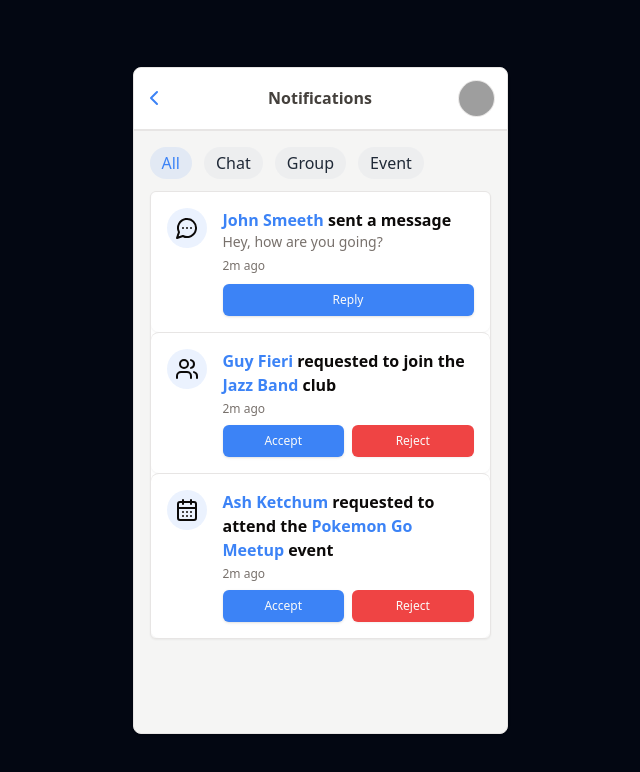
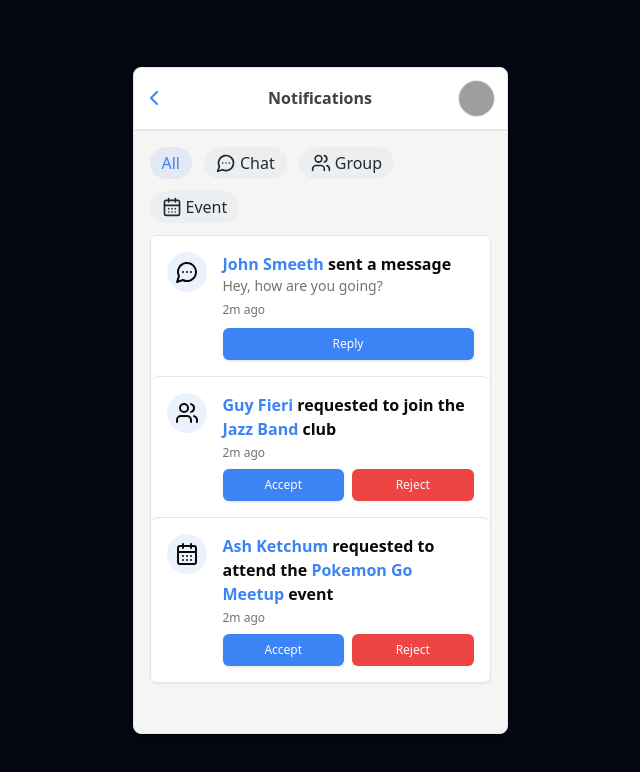
Before and after one commit to MatteoPM/481-Assignment, a React (Vite) app: page /notifications in a window 1280 px wide. Shown: the top 772 px of the page, without its empty margins (320-960 px from the left). Built offline with nearby package versions, Linux system fonts and the light colour scheme; grey boxes are pictures that could not be loaded.

Commit message:
Add icons

```diff
--- a/src/pages/notifications/Notifications.tsx
+++ b/src/pages/notifications/Notifications.tsx
@@ -3,6 +3,24 @@ import { Button } from "@/components/ui/button";
 import { cn } from "@/lib/utils";
 import { CalendarDays, MessageCircleMore, Users } from "lucide-react";
 import { useState } from "react";
+
+const types = [
+  {
+    label: "All",
+  },
+  {
+    label: "Chat",
+    Icon: <MessageCircleMore className="size-[20px]" />,
+  },
+  {
+    label: "Group",
+    Icon: <Users className="size-[20px]" />,
+  },
+  {
+    label: "Event",
+    Icon: <CalendarDays className="size-[20px]" />,
+  },
+];
 
 function Notifications() {
   const [type, setType] = useState("all");
@@ -11,16 +29,18 @@ function Notifications() {
     <>
       <Page title="Notifications" showBackButton hideFooter>
         <div className="flex flex-wrap gap-3">
-          {["All", "Chat", "Group", "Event"].map((type2) => (
+          {types.map((type2) => (
             <button
-              key={type2}
+              key={type2.label}
               className={cn(
-                `rounded-full bg-gray-200/50 px-3 py-1 text-gray-800`,
-                type === type2.toLowerCase() && "bg-primary/10 text-primary",
+                `flex items-center gap-1 rounded-full bg-gray-200/50 px-3 py-1 text-gray-800`,
+                type === type2.label.toLowerCase() &&
+                  "bg-primary/10 text-primary",
               )}
-              onClick={() => setType(type2.toLowerCase())}
+              onClick={() => setType(type2.label.toLowerCase())}
             >
-              {type2}
+              {type2.Icon}
+              {type2.label}
             </button>
           ))}
         </div>
```
